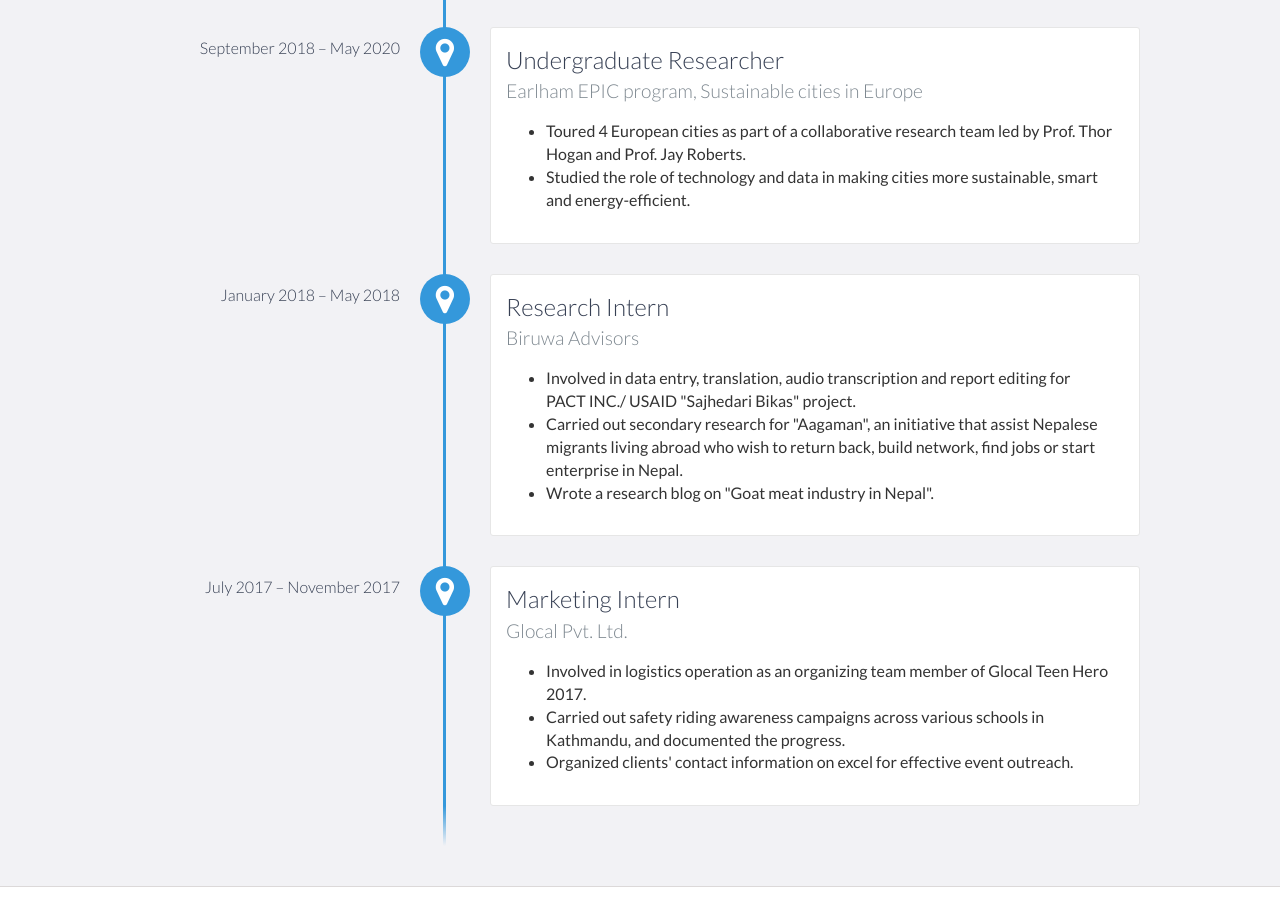
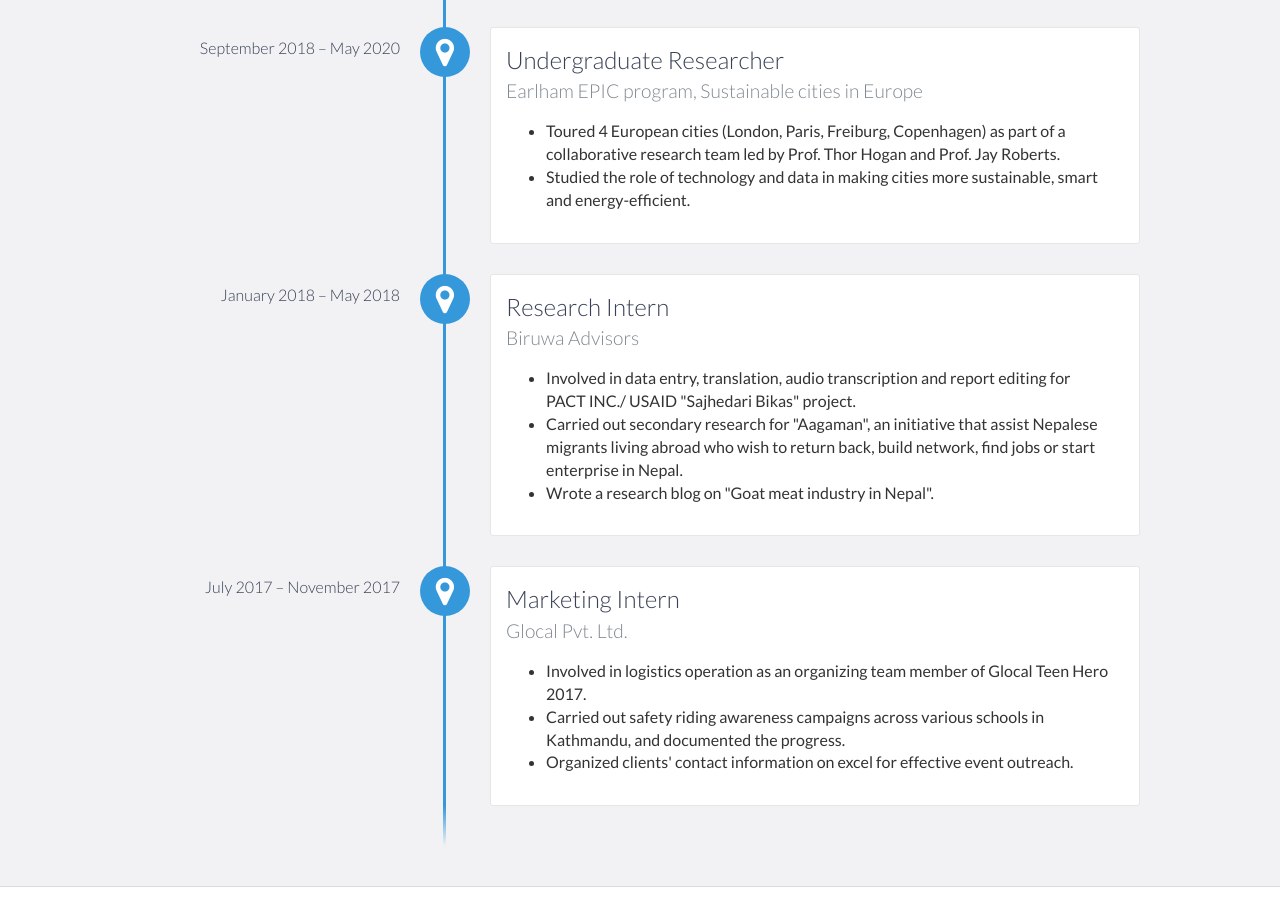
Before and after one commit to Dpoudel18/dipeshpoudel, a plain HTML site: page index.html in a window 1280 px wide. Shown: the part 2027-2944 px from the top of the page. Drawn offline with nearby package versions, Linux system fonts and the light colour scheme.

Commit message:
Update index.html

```diff
--- a/index.html
+++ b/index.html
@@ -153,7 +153,7 @@
                 <h4>Earlham EPIC program, Sustainable cities in Europe</h4>
                 <p>
                   <ul>
-                    <li> Toured 4 European cities as part of a collaborative research team led by Prof. Thor Hogan and Prof. Jay Roberts.</li>
+                    <li> Toured 4 European cities (London, Paris, Freiburg, Copenhagen) as part of a collaborative research team led by Prof. Thor Hogan and Prof. Jay Roberts.</li>
                     <li> Studied the role of technology and data in making cities more sustainable, smart and energy-efficient. </li>
                   </ul>
                 </p>
```
